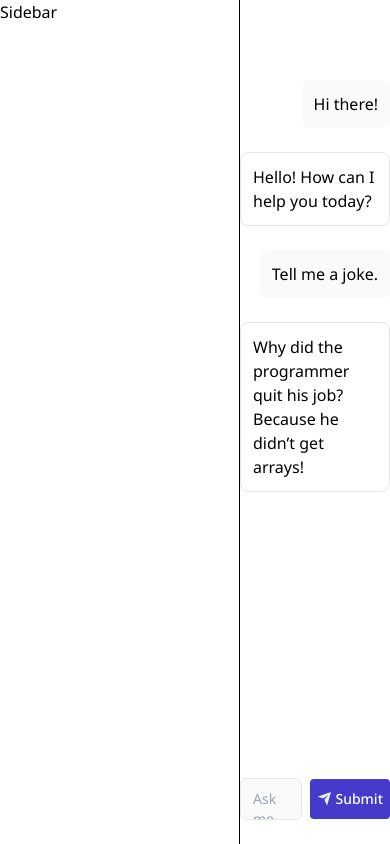
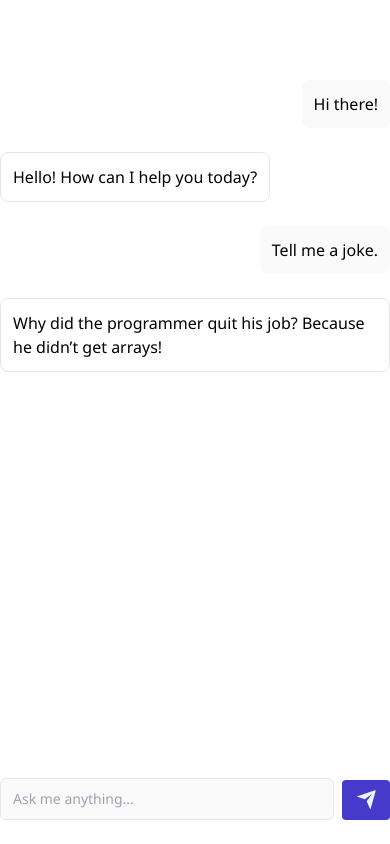
Before and after one commit to abhijeetbutola/chat_ai, a Next.js app: page /chat in a window 390 px wide. Built offline with nearby package versions, Linux system fonts and the light colour scheme.

Commit message:
added validation in chat input, mobile resposiveness

```diff
--- a/app/chat/layout.tsx
+++ b/app/chat/layout.tsx
@@ -5,7 +5,7 @@ export default function RootLayout({}: Readonly<{
   children: React.ReactNode;
 }>) {
   return (
-    <div className="flex w-full">
+    <div className="flex w-full h-full">
       <Sidebar />
       <ChatPage />
     </div>
--- a/app/globals.css
+++ b/app/globals.css
@@ -1,6 +1,10 @@
 @tailwind base;
 @tailwind components;
 @tailwind utilities;
+
+/* .body {
+  min-height: 100vh;
+} */
 
 /* Base layer for theme variables */
 @layer base {
--- a/app/layout.tsx
+++ b/app/layout.tsx
@@ -19,7 +19,7 @@ export default function RootLayout({
 }>) {
   return (
     <html lang="en" className={notoSans.className}>
-      <body>{children}</body>
+      <body className="min-h-screen flex flex-col">{children}</body>
     </html>
   );
 }
--- a/components/ChatContainer.tsx
+++ b/components/ChatContainer.tsx
@@ -1,7 +1,11 @@
 import { ReactNode } from "react";
 
 function ChatContainer({ children }: { children: ReactNode }) {
-  return <div className="w-full sm:px-4 md:px-8 lg:px-16">{children}</div>;
+  return (
+    <div className="w-full h-full min-h-screen sm:px-4 md:px-8 lg:px-16">
+      {children}
+    </div>
+  );
 }
 
 export default ChatContainer;
--- a/components/ChatInput.tsx
+++ b/components/ChatInput.tsx
@@ -2,13 +2,24 @@
 
 import Image from "next/image";
 import Button from "./Button";
+import { ReactEventHandler, useState } from "react";
+import TextareaAutosize from "react-textarea-autosize";
 
 function ChatInput() {
+  const [input, setInput] = useState("");
+
+  const handleSubmit = (e: React.MouseEvent<HTMLButtonElement>) => {
+    if (!input.trim()) return;
+    console.log(input);
+  };
   return (
-    <div className="flex gap-2 items-center">
-      <textarea
-        rows={1}
+    <div className="flex gap-2 items-end">
+      <TextareaAutosize
+        value={input}
+        minRows={1}
+        maxRows={8}
         placeholder="Ask me anything..."
+        onChange={(e) => setInput(e.target.value)}
         onKeyDown={(e) => {
           if (e.key === "Enter" && !e.shiftKey) {
             e.preventDefault();
@@ -16,15 +27,24 @@ function ChatInput() {
           }
         }}
         className="w-full py-2.5 resize-none px-3 rounded-md border text-sm bg-secondary-foreground"
-      ></textarea>
-      <Button className="flex gap-1 justify-center items-center bg-primary text-primary-foreground text-sm font-medium px-3.5 py-2.5 rounded">
-        <Image
-          src={"./icons/submitArrow.svg"}
-          alt="Submit button arrow"
-          width={14}
-          height={14}
-        />
-        <span>Submit</span>
+      />
+      <Button
+        type="submit"
+        className={`flex gap-1 justify-center items-center h-full ${
+          !input.trim() ? "cursor-not-allowed" : ""
+        } bg-primary text-primary-foreground text-sm font-medium px-3.5 py-2.5 rounded`}
+        onClick={handleSubmit}
+        disabled={!input.trim()}
+      >
+        <div className="w-5 h-5 md:w-3.5 md:h-3.5 relative">
+          <Image
+            src={"./icons/submitArrow.svg"}
+            alt="Submit button arrow"
+            fill
+            className="object-contain"
+          />
+        </div>
+        <span className="hidden md:inline-block">Submit</span>
       </Button>
     </div>
   );
--- a/components/ChatWindow.tsx
+++ b/components/ChatWindow.tsx
@@ -6,7 +6,7 @@ function ChatWindow({
   messages: { id: number; sender: string; text: string }[];
 }) {
   return (
-    <div className="h-full overflow-y-auto bg-background">
+    <div className="flex-1 overflow-y-auto bg-background">
       {messages.map((msg) => (
         <ChatMessage key={msg.id} {...msg} />
       ))}
--- a/components/MessageSection.tsx
+++ b/components/MessageSection.tsx
@@ -18,7 +18,7 @@ function MessageSection() {
   ]);
 
   return (
-    <div className="flex flex-col h-full pt-20 pb-6 lg:px-[180px]">
+    <div className="flex flex-col min-h-screen pt-20 pb-6 lg:px-[180px]">
       {messages.length > 0 ? (
         <ChatWindow messages={messages} />
       ) : (
--- a/components/Sidebar.tsx
+++ b/components/Sidebar.tsx
@@ -1,6 +1,8 @@
 function Sidebar() {
   return (
-    <div className="shrink-0 w-60 border-r border-black h-screen">Sidebar</div>
+    <div className="hidden lg:block shrink-0 w-60 border-r border-black h-screen">
+      Sidebar
+    </div>
   );
 }
 
--- a/package.json
+++ b/package.json
@@ -11,7 +11,8 @@
   "dependencies": {
     "next": "14.0.4",
     "react": "^18.2.0",
-    "react-dom": "^18.2.0"
+    "react-dom": "^18.2.0",
+    "react-textarea-autosize": "^8.5.9"
   },
   "devDependencies": {
     "@svgr/webpack": "^8.1.0",
```
Also changed, not shown: 1 other file (tests, documents, lock files or other folders).
